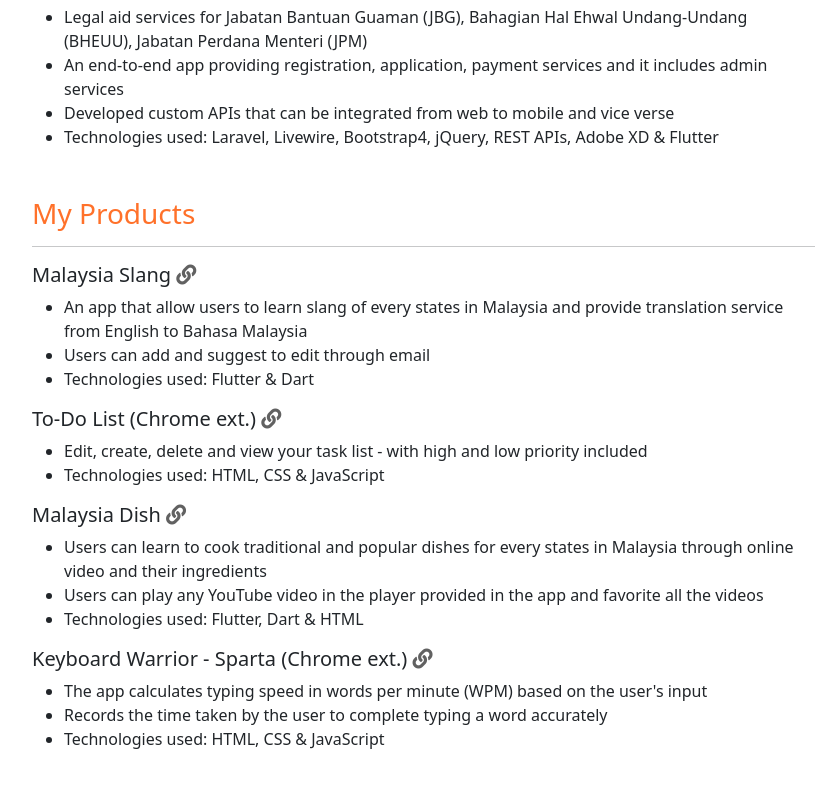
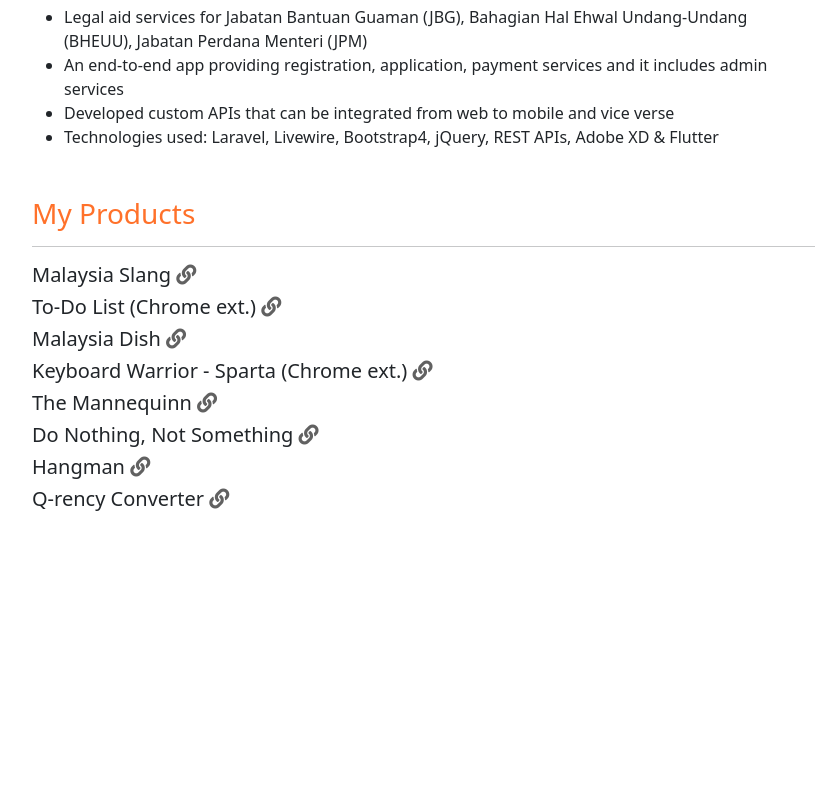
Before and after one commit to quezera97/online_resume, a website: page public/index.html in a window 1280 px wide. Shown: the part 1285-2072 px from the top of the page, without its empty margins (383-1207 px from the left). After the commit the page ends 1894 px from the top, so only its background shows below. Drawn offline with nearby package versions, Linux system fonts and the light colour scheme.

Commit message:
add ne wproject

```diff
--- a/public/index.html
+++ b/public/index.html
@@ -139,29 +139,14 @@
                             <div class="text-start mb-1-6 wow fadeIn">
                                 <h3 class="mb-0 text-primary">My Products</h3>
                                 <hr>
-                                <h5> Malaysia Slang <a href="https://play.google.com/store/apps/details?id=com.malaysia_slang" target="_blank"><i class="fas fa-link"></i></a></h5>
-                                <ul>
-                                    <li>An app that allow users to learn slang of every states in Malaysia and provide translation service from English to Bahasa Malaysia</li>
-                                    <li>Users can add and suggest to edit through email</li>
-                                    <li>Technologies used: Flutter & Dart</li>
-                                </ul>
+                                <h5>Malaysia Slang <a href="https://play.google.com/store/apps/details?id=com.malaysia_slang" target="_blank"><i class="fas fa-link"></i></a></h5>
                                 <h5>To-Do List (Chrome ext.) <a href="https://chromewebstore.google.com/detail/to-do-list/bdnoddliddpkjdkmlhamdkfghjieekio?hl=en" target="_blank"><i class="fas fa-link"></i></a></h5>
-                                <ul>
-                                    <li>Edit, create, delete and view your task list - with high and low priority included</li>
-                                    <li>Technologies used: HTML, CSS & JavaScript</li>
-                                </ul>
                                 <h5>Malaysia Dish <a href="https://play.google.com/store/apps/details?id=com.malaysia.recipe" target="_blank"><i class="fas fa-link"></i></a></h5>
-                                <ul>
-                                    <li>Users can learn to cook traditional and popular dishes for every states in Malaysia through online video and their ingredients</li>
-                                    <li>Users can play any YouTube video in the player provided in the app and favorite all the videos</li>
-                                    <li>Technologies used: Flutter, Dart & HTML</li>
-                                </ul>
                                 <h5>Keyboard Warrior - Sparta (Chrome ext.) <a href="https://chromewebstore.google.com/detail/keyboard-warrior-sparta/baakfnbonkakgheghpeadmkmkegeocjo?hl=en" target="_blank"><i class="fas fa-link"></i></a></h5>
-                                <ul>
-                                    <li>The app calculates typing speed in words per minute (WPM) based on the user's input</li>
-                                    <li>Records the time taken by the user to complete typing a word accurately</li>
-                                    <li>Technologies used: HTML, CSS & JavaScript</li>
-                                </ul>
+                                <h5>The Mannequinn <a href="https://themannequinn-b6ef4.web.app/error.html" target="_blank"><i class="fas fa-link"></i></a></h5>
+                                <h5>Do Nothing, Not Something <a href="https://chromewebstore.google.com/detail/do-nothing-not-something/obfmghhebkpiekcepfjbkailhdmfkcpe?hl=en&authuser=0" target="_blank"><i class="fas fa-link"></i></a></h5>
+                                <h5>Hangman <a href="https://hangman-quezera.web.app/" target="_blank"><i class="fas fa-link"></i></a></h5>
+                                <h5>Q-rency Converter <a href="https://play.google.com/store/apps/details?id=com.qrency.converter" target="_blank"><i class="fas fa-link"></i></a></h5>
                             </div>
                         </div>
                     </div>
```
Also changed, not shown: .github/workflows/firebase-hosting-merge.yml (added), .github/workflows/firebase-hosting-pull-request.yml (added), 1 other file.
